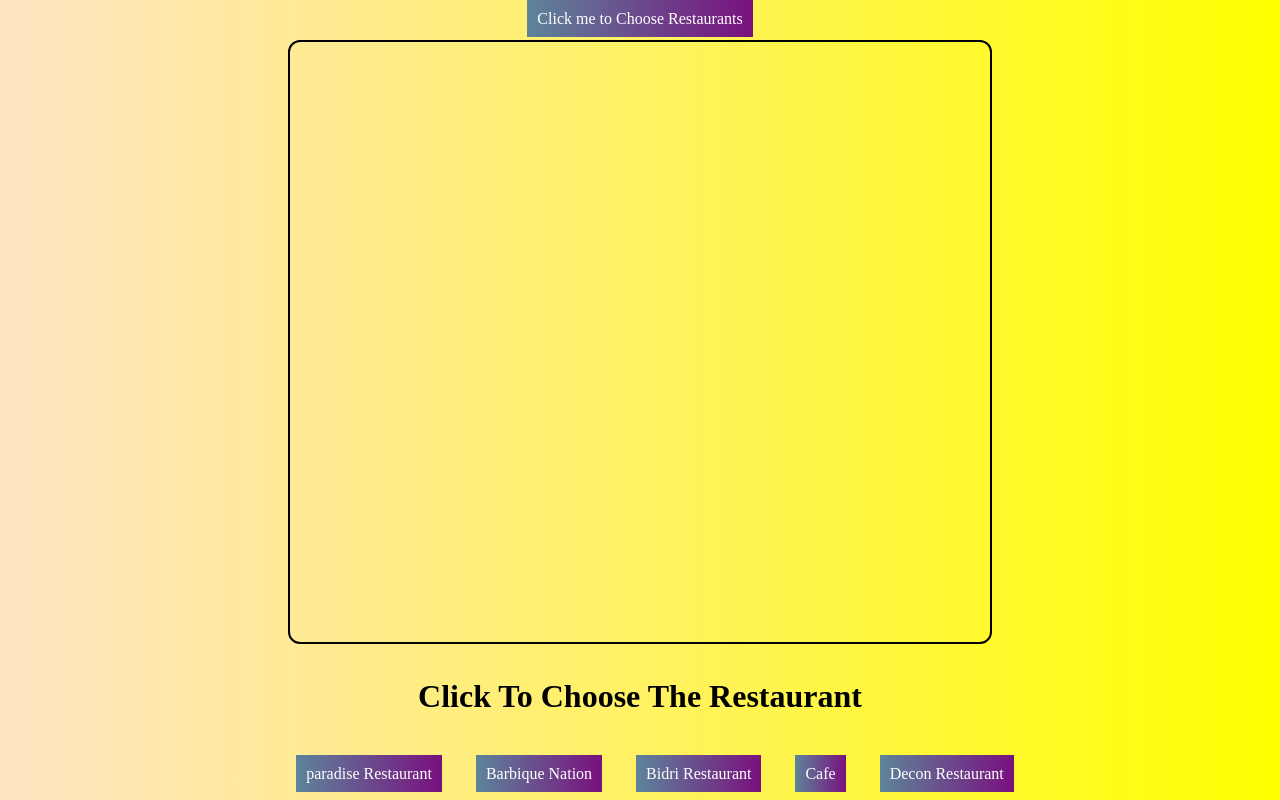
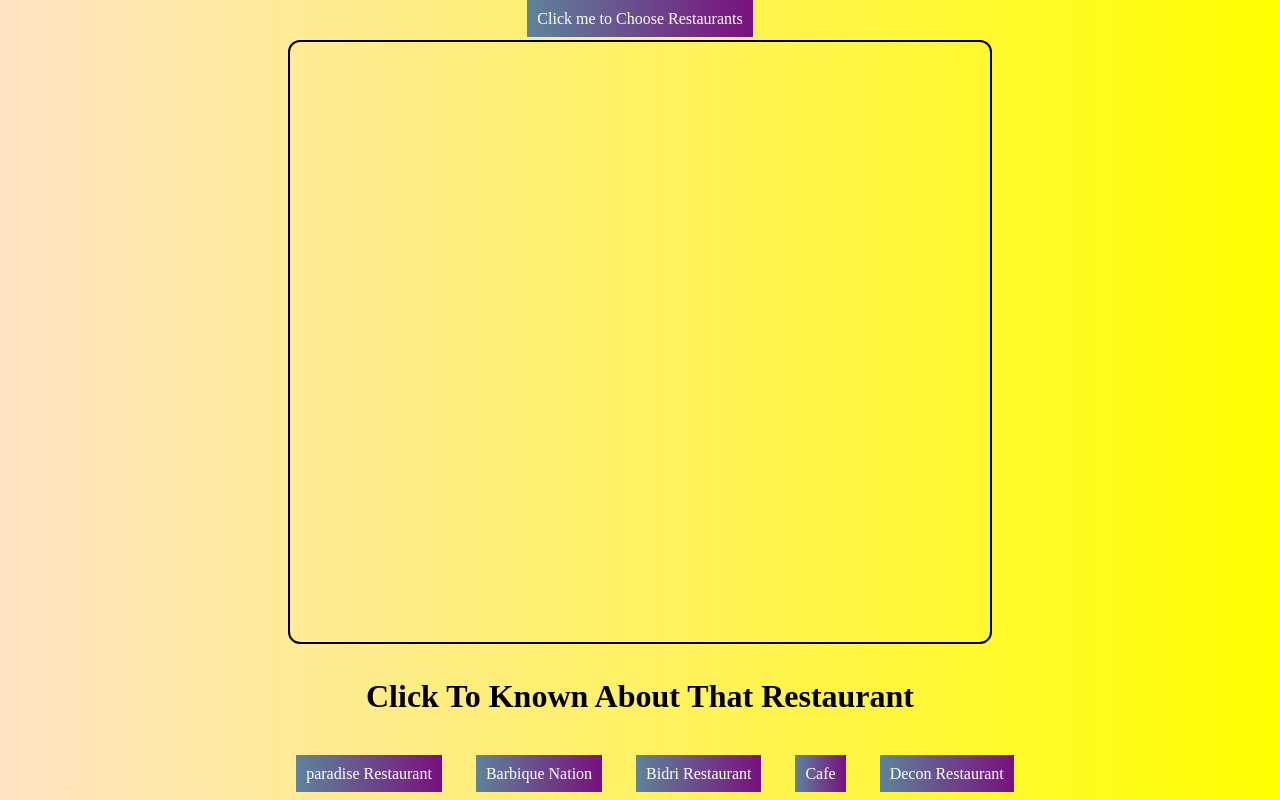
Before and after one commit to srinu0012/ifarmeRestaurant, a plain HTML site: page index.html in a window 1280 px wide. Drawn offline with Linux system fonts and the light colour scheme.

Commit message:
change in heading

```diff
--- a/index.html
+++ b/index.html
@@ -51,7 +51,7 @@
             <iframe src="" frameborder="0" name="ed"></iframe>
         </div>
         <div class="heading">
-            <h1 id="l1">Click To Choose The Restaurant</h1>
+            <h1 id="l1">Click To Known About That Restaurant</h1>
         </div>
         <div class="links">
             <a href="./restaurnt/paradise.html" target="ed">paradise Restaurant</a>
```
